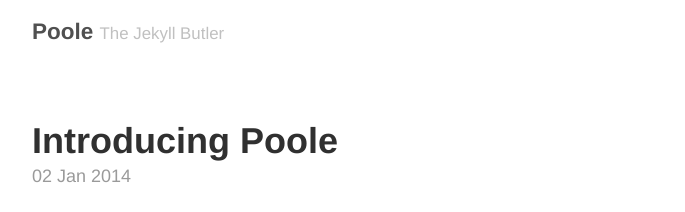
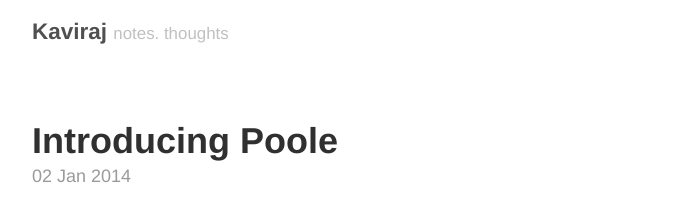
Before and after one commit to kavirajk/kavirajk.github.io, a Jekyll site: the page built from index.html, in a window 1280 px wide. Shown: the top 212 px of the page, without its empty margins (293-978 px from the left). Built offline with Jekyll 4.4.1, drawn with Linux system fonts in a browser that asks for light colours; the list of posts is cut into pages by our own code.

Commit message:
config change

```diff
--- a/_config.yml
+++ b/_config.yml
@@ -5,9 +5,9 @@
 relative_permalinks: true
 
 # Setup
-title:               Poole
-tagline:             The Jekyll Butler
-url:                 http://getpoole.com
+title:               Kaviraj
+tagline:             notes. thoughts
+url:                 https://kavirajk.github.io
 paginate:            1
 baseurl:             ""
 
@@ -20,11 +20,11 @@
 
 # About/contact
 author:
-  name:              Mark Otto
-  url:               https://twitter.com/mdo
-  email:             markdotto@gmail.com
+  name:              Kaviraj Kanagaraj
+  url:               https://twitter.com/kvrajk
+  email:             kavirajkanagaraj@gmail.com
 
 # Custom vars
 version:             2.0.0
 github:
-  repo:              https://github.com/poole/poole
+  repo:              https://github.com/kavirajk/kavirajk.github.io
```
